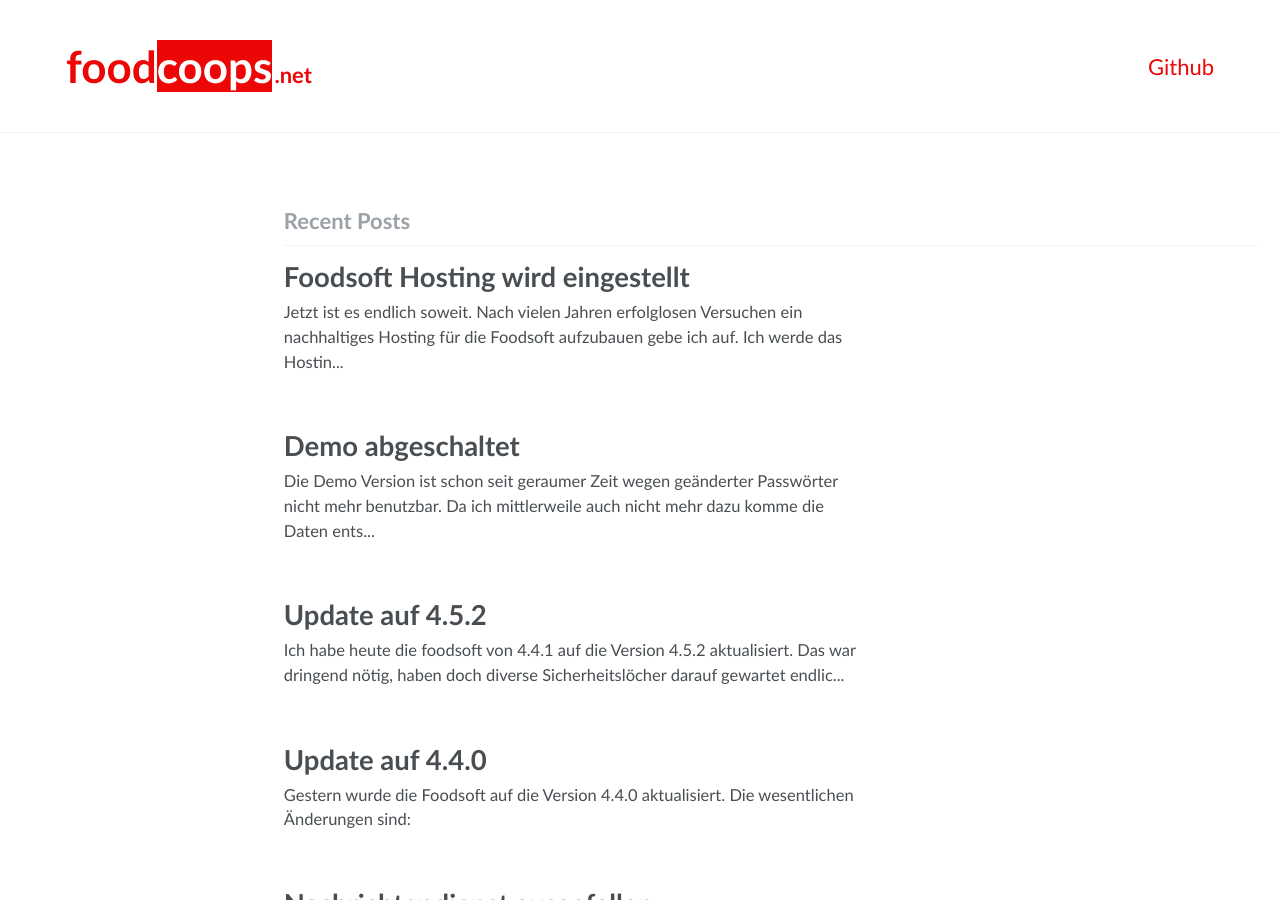
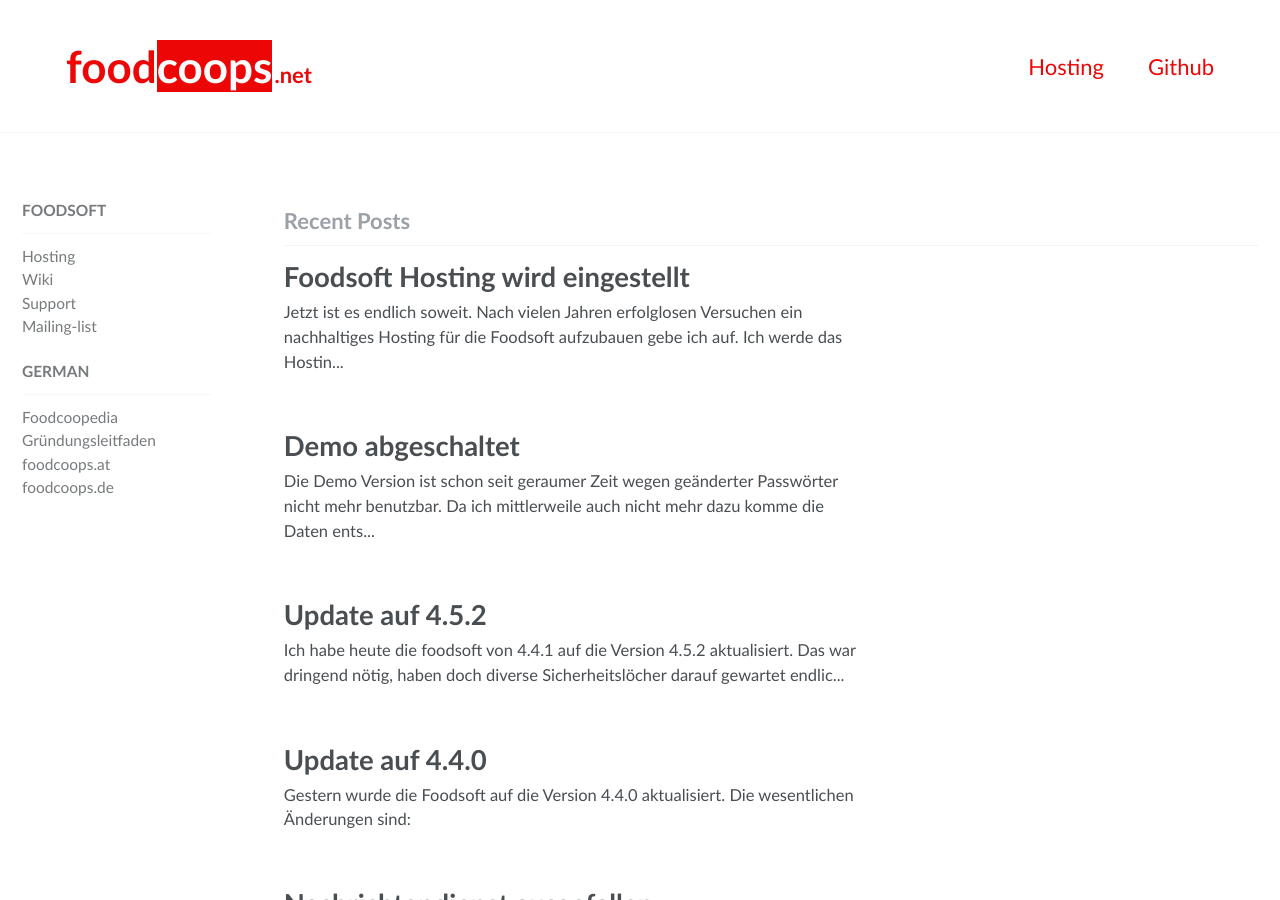
Before and after one commit to foodcoops/foodcoops.github.io, a Jekyll site: the page built from index.html, in a window 1280 px wide and 900 px high. Built offline with Jekyll 4.4.1, drawn with Linux system fonts in a browser that asks for light colours; the list of posts is cut into pages by our own code.

Commit message:
Add hosting and sidebar

```diff
--- a/_config.yml
+++ b/_config.yml
@@ -220,3 +220,5 @@
       comments: # true
       share: true
       related: true
+      sidebar:
+        nav: links
--- a/_data/navigation.yml
+++ b/_data/navigation.yml
@@ -1,14 +1,29 @@
 # main links
 main:
+  - title: 'Hosting'
+    url: /foodsoft-hosting
   - title: 'Github'
     url: https://github.com/foodcoops/foodsoft
-  # - title: "Quick-Start Guide"
-  #   url: https://mmistakes.github.io/minimal-mistakes/docs/quick-start-guide/
-  # - title: "About"
-  #   url: https://mmistakes.github.io/minimal-mistakes/about/
-  # - title: "Sample Posts"
-  #   url: /year-archive/
-  # - title: "Sample Collections"
-  #   url: /collection-archive/
-  # - title: "Sitemap"
-  #   url: /sitemap/
+
+links:
+  - title: 'Foodsoft'
+    children:
+    - title: 'Hosting'
+      url: /foodsoft-hosting
+    - title: 'Wiki'
+      url: https://github.com/foodcoops/foodsoft/wiki
+    - title: 'Support'
+      url: https://github.com/foodcoops/foodsoft/wiki/Support
+    - title: 'Mailing-list'
+      url: http://foodsoft.51229.x6.nabble.com/foodsoft-discuss-f5.html
+
+  - title: 'German'
+    children:
+    - title: 'Foodcoopedia'
+      url: http://foodcoopedia.de.fcoop.org
+    - title: 'Gründungsleitfaden'
+      url: https://food-coop-einstieg.de/
+    - title: 'foodcoops.at'
+      url: https://foodcoops.at/
+    - title: 'foodcoops.de'
+      url: http://foodcoops.de/
--- a/index.html
+++ b/index.html
@@ -1,4 +1,6 @@
 ---
 layout: home
 author_profile: false
+sidebar:
+  nav: links
 ---
```
Also changed, not shown: categories.md (renamed from categories.html, +2 -0 lines), foodsoft-hosting.md (added, +42 -0 lines).
